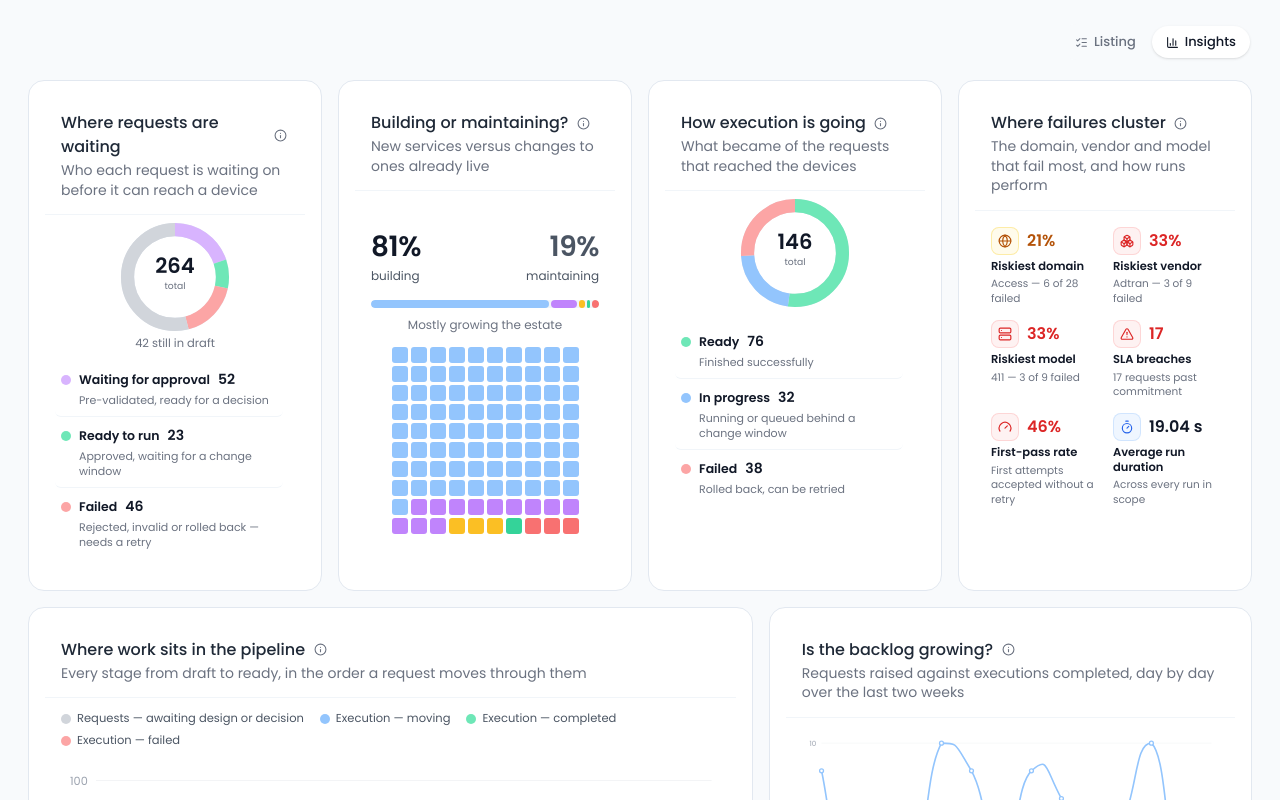
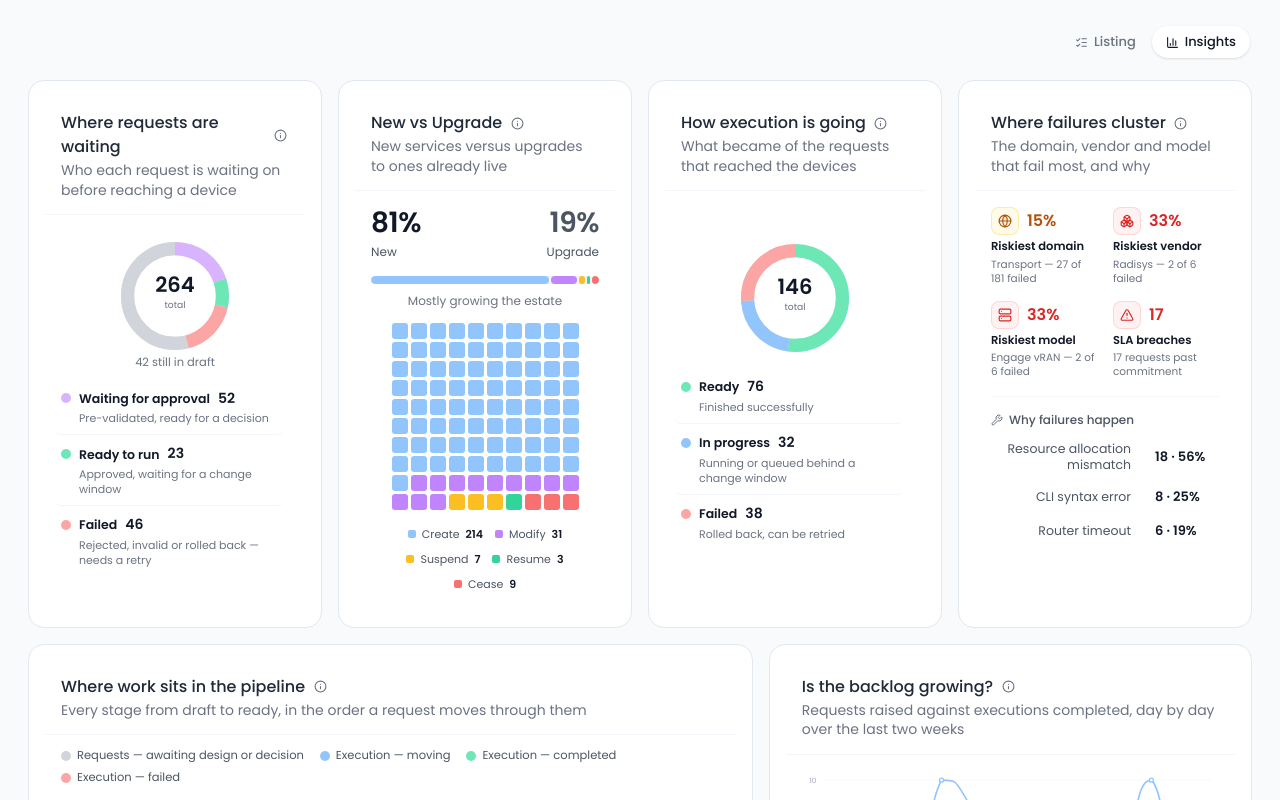
Before and after one commit to jayesh-vision/LCM-Orchestrator, a React (Vite) app: page /requests in a window 1280 px wide. Shown: the top 800 px of the page. Built offline with nearby package versions, Linux system fonts and the light colour scheme.

Commit message:
Request cards correct

```diff
--- a/src/components/ProvisioningInsights.tsx
+++ b/src/components/ProvisioningInsights.tsx
@@ -1,11 +1,12 @@
 import { useMemo, useState, type ComponentType, type ReactNode } from 'react'
-import { AlertTriangle, ArrowUpRight, Boxes, Gauge, Globe, Server, Timer } from 'lucide-react'
-import type { Category, Order, OrderIntent, OrderState, Run, Vendor } from '@/types'
+import { useNavigate } from 'react-router-dom'
+import { AlertTriangle, ArrowUpRight, Boxes, Globe, Server, Wrench } from 'lucide-react'
+import type { Category, Order, OrderIntent, OrderState, Run, RunTask, StageKind, Vendor } from '@/types'
 import { domainOf } from '@/types'
-import { Badge, Card, CardBody, CardHead, type StatTone } from '@/components/ui'
+import { Badge, Card, CardBody, CardHead, Drawer, type StatTone } from '@/components/ui'
 import { BarList, ColumnChart, Donut, SOFT, StackedBar, TrendChart } from '@/components/charts'
 import { VENDOR_LABEL } from '@/data/workflows'
-import { CATEGORY_TONE, dur } from '@/lib/format'
+import { CATEGORY_TONE, ORDER_TONE, relTime } from '@/lib/format'
 
 const DAY = 86400000
 
@@ -44,6 +45,35 @@ const riskTone = (rate: number): StatTone => (rate >= 0.25 ? 'crit' : rate >= 0.
 /** Raw hex counterpart of `riskTone`, for components that take a colour
  * instead of a tone name (BarList). */
 const riskColor = (rate: number) => (rate >= 0.25 ? SOFT.crit : rate >= 0.1 ? SOFT.warn : SOFT.brand)
+
+/**
+ * Root-cause buckets for a failed task, keyed off the one thing every task
+ * actually records: which stage it failed in. A task that never got past
+ * Pre validation failed before any config was touched (reachability or
+ * credentials); one that failed during Configuration was rejected while
+ * writing (a bad command or a resource conflict); one that failed in Post
+ * validation wrote fine but didn't converge (a timeout). Each stage keeps
+ * two buckets rather than one so the breakdown doesn't flatten into three
+ * giant bars — which of the two a given task lands in is a stable hash of
+ * its own id, not random, so the same task always reads the same reason.
+ */
+const FAILURE_REASON_BY_STAGE: Record<StageKind, string[]> = {
+  'Pre validation': ['Device unreachable', 'Authentication failure'],
+  Configuration: ['CLI syntax error', 'Resource allocation mismatch'],
+  'Post validation': ['Router timeout', 'Resource allocation mismatch'],
+}
+function hashStr(s: string) {
+  let h = 0
+  for (let i = 0; i < s.length; i += 1) h = (h * 31 + s.charCodeAt(i)) | 0
+  return Math.abs(h)
+}
+function failureReasonFor(runId: string, taskDefId: string, stageKind: StageKind) {
+  const options = FAILURE_REASON_BY_STAGE[stageKind] ?? ['Unclassified failure']
+  return options[hashStr(`${runId}:${taskDefId}`) % options.length]
+}
+/** One order behind a failure-reason bucket, with the specific run/task that
+ * landed it there — what the "Why failures happen" drawer lists. */
+interface ReasonHit { order: Order; run: Run; task: RunTask }
 
 type Patch = Record<string, string | null | undefined>
 
@@ -134,18 +164,16 @@ function allocateCells(series: { intent: OrderIntent; value: number }[], total:
 }
 
 /**
- * Building or maintaining, as a unit chart rather than a third ring.
+ * New vs upgrade, as a unit chart rather than a third ring.
  *
  * The story is one number — what share of the queue is Create — so that
  * number leads, with its complement beside it and a split bar between them.
  * Under it a 10×10 waffle, one cell per percent, shows the same split as
  * mass: a hundred cells make the small intents visible as a few distinct
- * squares instead of slivers on a ring. No separate legend underneath —
- * that pushed this card taller than "Where requests are waiting" and
- * "How execution is going" either side of it and left them with trailing
- * white space; colour is named on hover (cell, or bar segment) instead,
- * and the two named numbers (building/maintaining) plus the bar carry the
- * headline story without it. Click a cell or the bar to open those requests.
+ * squares instead of slivers on a ring. A compact legend below names every
+ * colour in the bar and grid directly, so the split doesn't depend on
+ * hovering to be readable. Click a cell, the bar, or a legend entry to open
+ * those requests.
  */
 function IntentWaffle({ counts, total, onDrill }:
 { counts: Map<OrderIntent, number>; total: number; onDrill: (patch: Patch) => void }) {
@@ -173,11 +201,11 @@ function IntentWaffle({ counts, total, onDrill }:
           onMouseEnter={() => setHot('Create')} onMouseLeave={() => setHot(null)}
           className="text-left rounded-md -mx-1.5 px-1.5 py-0.5 hover:bg-plane transition-colors disabled:hover:bg-transparent">
           <div className="text-[28px] font-semibold tnum leading-none tracking-[-.5px]">{buildPct}%</div>
-          <div className="text-[12px] text-ink-2 mt-1.5">building</div>
+          <div className="text-[12px] text-ink-2 mt-1.5">New</div>
         </button>
         <div className="text-right rounded-md -mx-1.5 px-1.5 py-0.5">
           <div className="text-[28px] font-semibold tnum leading-none tracking-[-.5px] text-ink-2">{total ? 100 - buildPct : 0}%</div>
-          <div className="text-[12px] text-ink-2 mt-1.5">maintaining</div>
+          <div className="text-[12px] text-ink-2 mt-1.5">Upgrade</div>
         </div>
       </div>
 
@@ -203,6 +231,25 @@ function IntentWaffle({ counts, total, onDrill }:
             style={{ background: WAFFLE_COLOR[intent], animationDelay: `${i * 6}ms` }} />
         ))}
         {!total && Array.from({ length: 100 }, (_, i) => <span key={i} className="h-[16px] rounded-[3px] bg-line-soft" />)}
+      </div>
+
+      {/* legend: names every colour in the bar/grid above, so the split
+          doesn't depend on hovering to be readable */}
+      <div className="flex flex-wrap justify-center gap-x-3 gap-y-1 pt-0.5">
+        {INTENT_META.filter((m) => count(m.intent) > 0).map((m) => (
+          <button
+            key={m.intent} type="button" onClick={drill(m.intent)} disabled={!count(m.intent)}
+            onMouseEnter={() => setHot(m.intent)} onMouseLeave={() => setHot(null)}
+            aria-label={`${m.intent}: ${count(m.intent)}. Open the matching requests`}
+            className={`flex items-center gap-1.5 text-[11px] text-ink-2 rounded -mx-1 px-1 py-0.5 transition-opacity
+              ${dim(m.intent)} hover:bg-plane hover:text-brand-600 disabled:hover:bg-transparent disabled:cursor-default
+              focus-visible:outline-none focus-visible:ring-[3px] focus-visible:ring-brand-100`}
+          >
+            <i className="w-2 h-2 rounded-[2px] shrink-0" style={{ background: WAFFLE_COLOR[m.intent] }} />
+            <span>{m.intent}</span>
+            <span className="font-semibold tnum text-ink-1">{count(m.intent)}</span>
+          </button>
+        ))}
       </div>
     </div>
   )
@@ -258,6 +305,9 @@ function SpotlightStat({ icon: Icon, tone, value, label, note, onClick, drillLab
    the request-side failure lane is one state wider than execution's. */
 const REQUEST_FAIL: OrderState[] = ['Failed', 'Rejected', 'Invalid', 'Reinstantiate']
 const EXEC_FAIL: OrderState[] = ['Failed', 'Rejected', 'Reinstantiate']
+/* The riskiest-domain/vendor/model tiles: a deliberately narrower failure
+   definition than REQUEST_FAIL — just Failed and Invalid. */
+const RISK_FAIL: OrderState[] = ['Failed', 'Invalid']
 /* Still waiting on design or a decision — not yet in execution's pool. */
 const PRE_EXECUTION: OrderState[] = ['Draft', 'Planned', 'Validated', 'Invalid']
 
@@ -291,6 +341,8 @@ export function ProvisioningInsights({ orders, runs, onDrill }: {
   runs?: Run[]
   onDrill: (patch: Patch) => void
 }) {
+  const navigate = useNavigate()
+  const [openReason, setOpenReason] = useState<string | null>(null)
   const cnt = (...st: OrderState[]) => orders.filter((o) => st.includes(o.state)).length
   const total = orders.length
   const noun = 'requests'
@@ -327,9 +379,9 @@ export function ProvisioningInsights({ orders, runs, onDrill }: {
     return [...m.entries()].sort((a, b) => b[1].length - a[1].length)
   }, [orders])
 
-  const worstDomain = useMemo(() => worstBy(orders, (o) => domainOf(o.category), REQUEST_FAIL, 1), [orders])
-  const worstVendor = useMemo(() => worstBy(orders, (o) => o.endpoints[0]?.vendor, REQUEST_FAIL, 3), [orders])
-  const worstModel = useMemo(() => worstBy(orders, (o) => o.endpoints[0]?.deviceName, REQUEST_FAIL, 3), [orders])
+  const worstDomain = useMemo(() => worstBy(orders, (o) => domainOf(o.category), RISK_FAIL, 1), [orders])
+  const worstVendor = useMemo(() => worstBy(orders, (o) => o.endpoints[0]?.vendor, RISK_FAIL, 3), [orders])
+  const worstModel = useMemo(() => worstBy(orders, (o) => o.endpoints[0]?.deviceName, RISK_FAIL, 3), [orders])
   const slaBreaches = orders.filter((o) => o.slaBreached).length
 
   const DAYS = 14
@@ -348,10 +400,48 @@ export function ProvisioningInsights({ orders, runs, onDrill }: {
   /* ---------------- execution health figures ---------------- */
   const execIds = new Set(execPool.map((o) => o.id))
   const scopedRuns = (runs ?? []).filter((r) => execIds.has(r.orderId))
-  const firstAttempts = scopedRuns.filter((r) => r.attempt === 1 && r.outcome !== 'Running')
-  const firstPassRate = firstAttempts.length ? Math.round((firstAttempts.filter((r) => r.outcome === 'Accepted').length / firstAttempts.length) * 100) : undefined
-  const durations = scopedRuns.map((r) => r.durationMs).filter((d): d is number => d !== undefined)
-  const avgDuration = durations.length ? durations.reduce((a, b) => a + b, 0) / durations.length : undefined
+
+  /* Every task that actually failed, bucketed by root cause (see
+     `failureReasonFor`) and ranked by count — the "why" behind the failure
+     figures above. Scoped to orders that are *currently* failed (the same
+     EXEC_FAIL states the rest of this card already treats as failure) — an
+     order that failed on attempt 1 but passed on a later retry now reads
+     Ready, not failed, so its old failed task must not count here, and only
+     an order's most recent attempt is counted so an order isn't attributed
+     to two different reasons from two different retries. Deduped by order
+     within a bucket (one order can fail more than one endpoint for the same
+     reason) for the drawer a click opens. */
+  const failureReasons = useMemo(() => {
+    const orderById = new Map(orders.map((o) => [o.id, o]))
+    const failedOrderIds = new Set(orders.filter((o) => EXEC_FAIL.includes(o.state)).map((o) => o.id))
+    const latestAttempt = new Map<string, number>()
+    scopedRuns.forEach((r) => {
+      if (!failedOrderIds.has(r.orderId)) return
+      latestAttempt.set(r.orderId, Math.max(latestAttempt.get(r.orderId) ?? 0, r.attempt))
+    })
+    const buckets = new Map<string, { count: number; hits: Map<string, ReasonHit> }>()
+    let failedTasks = 0
+    scopedRuns.forEach((r) => {
+      if (!failedOrderIds.has(r.orderId) || r.attempt !== latestAttempt.get(r.orderId)) return
+      r.tasks.forEach((t) => {
+        if (t.state !== 'Failed') return
+        failedTasks += 1
+        const reason = failureReasonFor(r.id, t.taskDefId, t.stageKind)
+        const bucket = buckets.get(reason) ?? { count: 0, hits: new Map<string, ReasonHit>() }
+        bucket.count += 1
+        const order = orderById.get(r.orderId)
+        if (order && !bucket.hits.has(order.id)) bucket.hits.set(order.id, { order, run: r, task: t })
+        buckets.set(reason, bucket)
+      })
+    })
+    const items = [...buckets.entries()]
+      .map(([reason, b]) => ({
+        reason, count: b.count,
+        hits: [...b.hits.values()].sort((a, b2) => b2.order.updatedAt.localeCompare(a.order.updatedAt)),
+      }))
+      .sort((a, b) => b.count - a.count)
+    return { items, total: failedTasks }
+  }, [scopedRuns, orders])
 
   /* -------- request-side figures, as the Requests screen counted them ---- */
   const waiting = cnt('Validated')
@@ -373,51 +463,111 @@ export function ProvisioningInsights({ orders, runs, onDrill }: {
      the taller Requests/Execution cards. */
   const intentCard = (
     <Card className="h-full flex flex-col">
-      <CardHead title="Building or maintaining?" sub="New services versus changes to ones already live"
-        info="Every request in the current selection counted by why it was raised. Create is the only type that builds something new — Modify, Suspend, Resume, Cease and Re-prove all act on a service that is already live, so the balance between Create and the rest says whether this queue is growing the estate or maintaining it. Each cell of the grid is one percent of the selection, coloured by type — hover a cell or the bar above it to see which and isolate it; click to open just those." />
+      <CardHead title="New vs Upgrade" sub="New services versus upgrades to ones already live"
+        info="Every request in the current selection counted by why it was raised. Create is the only type that builds something new — Modify, Suspend, Resume, Cease and Re-prove all act on a service that is already live, so the balance between Create and the rest says whether this queue is growing the estate or upgrading it. Each cell of the grid is one percent of the selection, coloured by type — the legend below names every colour; hover or click a cell, the bar, or a legend entry to isolate and open just those requests." />
       <CardBody className="flex-1 min-h-0 flex flex-col justify-center">
         <IntentWaffle counts={byIntent} total={total} onDrill={onDrill} />
       </CardBody>
     </Card>
   )
 
-  /* One combined "Problem spotlight" card instead of 3–7 separate stat rows.
-     Unlike Requests/Execution/By request type, these six figures aren't
-     parts of one whole — a percentage, a count and a duration can't share a
-     ring — so the widget here is a dense 2×2 metric grid instead: request
-     risk and SLA first, then execution's own health (first-pass rate, run
-     duration), laid out two to a row so all six fill the card with no
-     scrolling and no trailing gap. */
+  /* One combined "Problem spotlight" card instead of separate stat rows.
+     Top half is a 2×2 metric grid — request risk (domain/vendor/model) plus
+     SLA breaches, four figures that fill two even rows with no trailing
+     gap. Bottom half answers *why*, not just where: every task that actually
+     failed in scope, bucketed by root cause and ranked — replacing the two
+     run-performance figures (first-pass rate, average duration) this card
+     used to close with, which told you how execution was doing but not what
+     to go fix. */
   const spotlightCard = (
     <Card className="h-full flex flex-col">
-      <CardHead title="Where failures cluster" sub="The domain, vendor and model that fail most, and how runs perform"
-        info="The domain, vendor and device model with the highest failure rate in the current scope (vendor and model need at least 3 orders to qualify, so one unlucky order doesn't look like a trend), plus SLA breaches and how execution itself is performing. Click a metric to open those failures." />
-      <CardBody className="flex-1 min-h-0 grid grid-cols-2 gap-x-4 gap-y-3.5 content-start">
+      <CardHead title="Where failures cluster" sub="The domain, vendor and model that fail most, and why"
+        info="The domain, vendor and device model with the highest failure rate in the current scope (vendor and model need at least 3 orders to qualify, so one unlucky order doesn't look like a trend), plus SLA breaches and the root causes behind every failed task. Click a metric to open those failures." />
+      <CardBody className="flex-1 min-h-0 flex flex-col gap-4">
+        <div className="grid grid-cols-2 gap-x-4 gap-y-3.5">
           <SpotlightStat icon={Globe} value={worstDomain ? `${Math.round(worstDomain.rate * 100)}%` : '—'} label="Riskiest domain"
             tone={worstDomain ? riskTone(worstDomain.rate) : undefined}
             note={worstDomain ? `${worstDomain.key} — ${worstDomain.failed} of ${worstDomain.total} failed` : 'Not enough data in scope'}
             drillLabel={worstDomain ? `failed ${worstDomain.key} ${noun}` : undefined}
-          onClick={worstDomain ? () => onDrill({ domain: worstDomain.key, state: REQUEST_FAIL.join(',') }) : undefined} />
+            onClick={worstDomain ? () => onDrill({ domain: worstDomain.key, state: RISK_FAIL.join(',') }) : undefined} />
           <SpotlightStat icon={Boxes} value={worstVendor ? `${Math.round(worstVendor.rate * 100)}%` : '—'} label="Riskiest vendor"
             tone={worstVendor ? riskTone(worstVendor.rate) : undefined}
             note={worstVendor ? `${VENDOR_LABEL[worstVendor.key as Vendor] ?? worstVendor.key} — ${worstVendor.failed} of ${worstVendor.total} failed` : 'Needs 3+ orders on one vendor'}
             drillLabel={worstVendor ? `failed orders on ${worstVendor.key}` : undefined}
-          onClick={worstVendor ? () => onDrill({ vendor: worstVendor.key, state: REQUEST_FAIL.join(',') }) : undefined} />
+            onClick={worstVendor ? () => onDrill({ vendor: worstVendor.key, state: RISK_FAIL.join(',') }) : undefined} />
           <SpotlightStat icon={Server} value={worstModel ? `${Math.round(worstModel.rate * 100)}%` : '—'} label="Riskiest model"
             tone={worstModel ? riskTone(worstModel.rate) : undefined}
             note={worstModel ? `${worstModel.key} — ${worstModel.failed} of ${worstModel.total} failed` : 'Needs 3+ orders on one model'}
             drillLabel={worstModel ? `failed orders on ${worstModel.key}` : undefined}
-          onClick={worstModel ? () => onDrill({ q: worstModel.key, state: REQUEST_FAIL.join(',') }) : undefined} />
+            onClick={worstModel ? () => onDrill({ q: worstModel.key, state: RISK_FAIL.join(',') }) : undefined} />
           <SpotlightStat icon={AlertTriangle} value={slaBreaches} label="SLA breaches"
             tone={slaBreaches ? 'crit' : 'good'}
             note={slaBreaches ? `${slaBreaches} request${slaBreaches === 1 ? '' : 's'} past commitment` : 'Nothing has breached SLA in scope'} />
-        <SpotlightStat icon={Gauge} value={firstPassRate !== undefined ? `${firstPassRate}%` : '—'} label="First-pass rate"
-          tone={firstPassRate === undefined ? undefined : firstPassRate >= 90 ? 'good' : firstPassRate >= 70 ? 'plum' : 'crit'}
-          note="First attempts accepted without a retry" />
-        <SpotlightStat icon={Timer} value={avgDuration !== undefined ? dur(avgDuration) : '—'} label="Average run duration"
-          note="Across every run in scope" />
+        </div>
+        <div className="flex-1 min-h-0 pt-3.5 border-t border-line-soft flex flex-col">
+          <div className="flex items-center gap-1.5 text-[12px] font-medium text-ink-2 mb-2.5">
+            <Wrench size={12} className="text-ink-3" aria-hidden />
+            Why failures happen
+          </div>
+          {failureReasons.total === 0 ? (
+            <p className="m-0 text-[12px] text-ink-3">Nothing has failed in scope.</p>
+          ) : (
+            <BarList
+              items={failureReasons.items.map(({ reason, count, hits }) => ({
+                label: reason,
+                value: count,
+                valueLabel: `${count} · ${Math.round((count / failureReasons.total) * 100)}%`,
+                color: SOFT.crit,
+                drillLabel: `${count} failed task${count === 1 ? '' : 's'}: ${reason}, across ${hits.length} request${hits.length === 1 ? '' : 's'}. View them`,
+                onClick: () => setOpenReason(reason),
+              }))}
+              labelWidth={140} valueWidth={64}
+            />
+          )}
+        </div>
       </CardBody>
     </Card>
+  )
+
+  const openBucket = failureReasons.items.find((it) => it.reason === openReason)
+  const failureDrawer = (
+    <Drawer
+      open={openReason !== null}
+      onClose={() => setOpenReason(null)}
+      title={openReason ?? ''}
+      sub={openBucket ? `${openBucket.count} failed task${openBucket.count === 1 ? '' : 's'} across ${openBucket.hits.length} request${openBucket.hits.length === 1 ? '' : 's'} in the current selection` : undefined}
+    >
+      {!openBucket || openBucket.hits.length === 0 ? (
+        <p className="m-0 text-[13px] text-ink-3">No requests matched this reason in the current selection.</p>
+      ) : (
+        <div className="flex flex-col gap-2">
+          {openBucket.hits.map(({ order, run, task }) => {
+            const ep = order.endpoints.find((e) => e.id === run.endpointId)
+            return (
+              <button
+                key={order.id} type="button"
+                onClick={() => navigate(`/execution/${order.id}?tab=lifecycle`)}
+                className="w-full text-left rounded-lg border border-line-soft p-3 hover:bg-plane hover:border-line
+                  transition-colors focus-visible:outline-none focus-visible:ring-[3px] focus-visible:ring-brand-100"
+              >
+                <div className="flex items-start justify-between gap-3">
+                  <div className="min-w-0">
+                    <div className="text-[13px] font-medium text-ink-1 truncate">{order.code} · {order.name}</div>
+                    <div className="text-[11.5px] text-ink-3 truncate">{order.accountName} · {order.category}</div>
+                  </div>
+                  <Badge tone={ORDER_TONE[order.state]}>{order.state}</Badge>
+                </div>
+                <div className="mt-2 pt-2 border-t border-line-soft text-[11.5px] text-ink-3">
+                  <span className="text-ink-2">{task.name}</span>
+                  {ep && <> failed on {VENDOR_LABEL[ep.vendor] ?? ep.vendor} {ep.deviceName}</>}
+                  {task.endedAt && <> · {relTime(task.endedAt)}</>}
+                </div>
+              </button>
+            )
+          })}
+        </div>
+      )}
+    </Drawer>
   )
 
   /* The whole pipeline in one chart, with the request/execution split carried
@@ -447,9 +597,9 @@ export function ProvisioningInsights({ orders, runs, onDrill }: {
          partial; Execution's three slices already exhaust its pool. */}
       <div className="grid gap-4 md:grid-cols-2 xl:grid-cols-4">
         <Card className="h-full flex flex-col">
-          <CardHead title="Where requests are waiting" sub="Who each request is waiting on before it can reach a device"
+          <CardHead title="Where requests are waiting" sub="Who each request is waiting on before reaching a device"
             info="Every request in the current selection, as one ring: how many are waiting on a decision, how many are cleared and ready to run, and how many failed. The grey slice is everything else in the pipeline — drafted, planned, in progress or already live. Click a slice or a row to open exactly those requests." />
-          <CardBody className="flex-1 min-h-0 flex flex-col items-center gap-1 pt-1">
+          <CardBody className="flex-1 min-h-0 flex flex-col justify-center items-center gap-1 pt-1">
             <Donut size={116} total={total} segments={[
               { label: 'Waiting for approval', value: waiting, fill: 'brand', color: SOFT.purple, onClick: () => onDrill({ state: 'Validated' }) },
               { label: 'Ready to run', value: readyToRun, fill: 'good', color: SOFT.good, onClick: () => onDrill({ state: 'Approved,Queued' }) },
@@ -477,7 +627,7 @@ export function ProvisioningInsights({ orders, runs, onDrill }: {
         <Card className="h-full flex flex-col">
           <CardHead title="How execution is going" sub="What became of the requests that reached the devices"
             info="Everything in the current selection that has moved into execution, as one ring: finished, still moving, or failed — every order in scope is exactly one of the three. Click a slice or a row to open exactly those orders." />
-          <CardBody className="flex-1 min-h-0 flex flex-col items-center gap-1 pt-1">
+          <CardBody className="flex-1 min-h-0 flex flex-col justify-center items-center gap-1 pt-1">
             <Donut size={116} total={execTotal} segments={[
               { label: 'Ready', value: execReady, fill: 'good', color: SOFT.good, onClick: () => onDrill({ state: 'Ready' }) },
               { label: 'In progress', value: execInProgress, fill: 'brand', color: SOFT.brand, onClick: () => onDrill({ state: 'In progress,Queued,Approved' }) },
@@ -545,6 +695,7 @@ export function ProvisioningInsights({ orders, runs, onDrill }: {
         }} />
 
       <VendorBreakdown byVendor={byVendor} noun={noun} onDrill={onDrill} />
+      {failureDrawer}
     </div>
   )
 }
```
Lines whose indentation alone changed are shown as unchanged.
